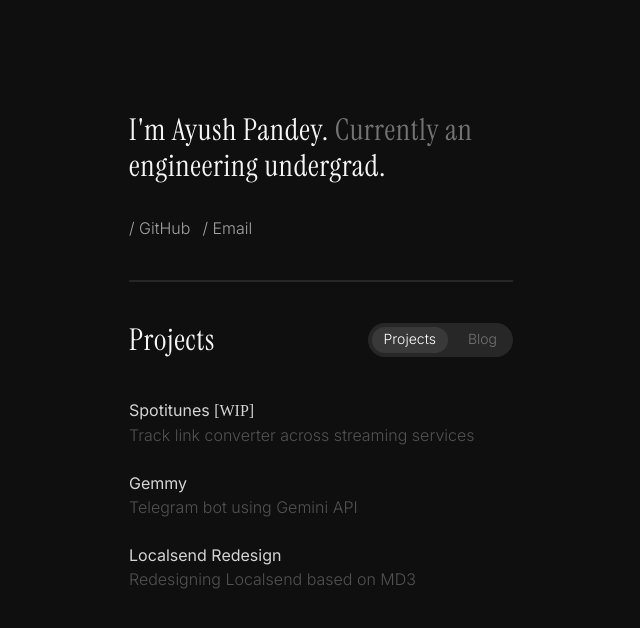
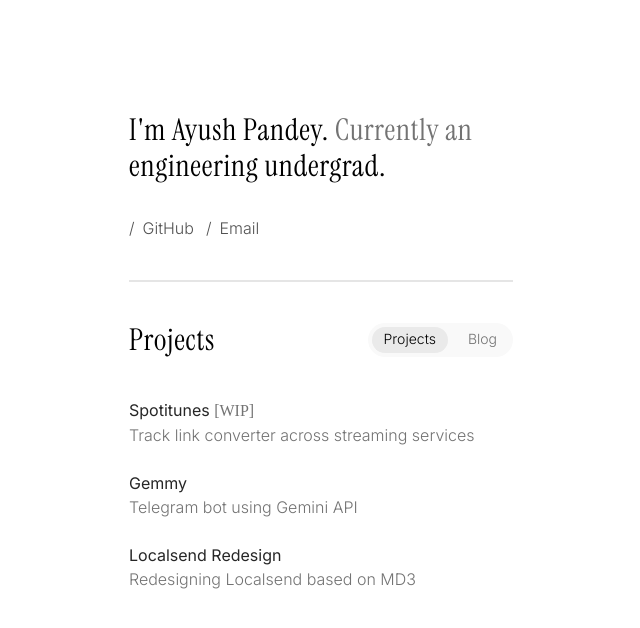
Before and after one commit to electr1fy0/me, a plain HTML site: page index.html in a window 1280 px wide. Shown: the whole page, without its empty margins (319-959 px from the left). Drawn offline with Linux system fonts and the light colour scheme; a web font is replaced by a local one.

Commit message:
add light mode

```diff
--- a/index.html
+++ b/index.html
@@ -16,29 +16,30 @@
 </head>
 
 
-<body class="font-inter sm:mx-auto max-w-96 bg-[#0F0F0F] text-neutral-100 mx-8 selection:bg-neutral-400">
+<body class="font-inter sm:mx-auto max-w-96 dark:bg-[#0F0F0F] dark:text-neutral-100 mx-8 selection:bg-neutral-400 decoration-red-500">
     <div class="my-28">
         <h1 class="text-3xl font-instrument tracking-wide">I'm Ayush Pandey. <span class="text-neutral-500">Currently an
             </span>engineering undergrad.</h1>
-        <div class="mt-8 flex gap-3 text-neutral-400 font-light">
-            <div><a class="flex items-center gap-2 hover:underline hover:underline-offset-4"
-                    href="https://github.com/electr1fy0/" target="_blank" rel="noopener noreferrer"> / GitHub </a></div>
-            <div><a class="flex items-center gap-2 hover:underline hover:underline-offset-4"
-                    href="mailto:thisisayushpandey@gmail.com" target="_blank" rel="noopener noreferrer"> / Email </a>
+        <div class="mt-8 flex gap-3 dark:text-neutral-400 text-neutral-600 font-light">
+            <div><a class="flex items-center gap-2  "
+                href="https://github.com/electr1fy0" target="_blank" rel="noopener noreferrer">/ <span class="hover:underline hover:underline-offset-4 decoration-neutral-400 dark:decoration-neutral-600">GitHub</span>  </a>
+        </div>
+            <div><a class="flex items-center gap-2  "
+                    href="mailto:thisisayushpandey@gmail.com" target="_blank" rel="noopener noreferrer">/ <span class="hover:underline hover:underline-offset-4 decoration-neutral-400 dark:decoration-neutral-600">Email</span>  </a>
             </div>
         </div>
-        <hr class="border-neutral-800 border-[0.5px] my-10">
+        <hr class="dark:border-neutral-800 border-neutral-200 border-[0.5px] my-10">
         <!-- Tabbed Section -->
         <div class="flex justify-between items-center mt-10">
             <!-- Dynamic Title (Will change based on tab selection) -->
             <h1 id="tabText" class="font-instrument text-3xl tracking-wide">Projects</h1>
 
             <!-- Navigation Tabs -->
-            <div class="flex items-center  bg-[#272727] rounded-full text-sm font-light ">
+            <div class="flex items-center  dark:bg-[#272727] bg-[#f9f9f9] rounded-full text-sm font-light ">
                 <button id="projectsTab"
-                    class="tab-btn  text-white py-0.5 px-3 border-b-2 border-transparent bg-[#393939] m-1  focus:border-neutral-100 rounded-full ">Projects</button>
+                    class="tab-btn  dark:text-white py-0.5  px-3 border-b-2 border-transparent bg-[#eaeaea] dark:bg-[#393939] m-1  dark:focus:border-neutral-100 rounded-full ">Projects</button>
                 <button id="blogTab"
-                    class="tab-btn  text-neutral-500 py-0.5 px-3 border-b-2 border-transparent m-1  focus:border-neutral-100 rounded-full">Blog</button>
+                    class="tab-btn  text-neutral-500  py-0.5 px-3 border-b-2 border-transparent m-1  dark:focus:border-neutral-100 rounded-full">Blog</button>
             </div>
         </div>
 
@@ -47,21 +48,21 @@
             <ul class="space-y-6">
                 <li>
                     <a href="https://github.com/electr1fy0/spotitunes" target="_blank">
-                        <p class="text-neutral-300 hover:underline hover:underline-offset-4">Spotitunes <span class="text-neutral-300 font-satoshi">[WIP]</span></p>
+                        <p class="dark:text-neutral-300 text-neutral-800 hover:underline hover:underline-offset-4 decoration-neutral-400 dark:decoration-neutral-600">Spotitunes <span class="dark:text-neutral-300 text-neutral-500 font-satoshi">[WIP]</span></p>
                     </a>
-                    <p class="text-neutral-600 font-light">Track link converter across streaming services</p>
+                    <p class="dark:text-neutral-600 text-neutral-500 font-light">Track link converter across streaming services</p>
                 </li>
                 <li>
                     <a href="https://thisisayush.vercel.app/projects/gpt-bot.html">
-                        <p class="text-neutral-300 hover:underline hover:underline-offset-4">Gemmy</p>
+                        <p class="dark:text-neutral-300 text-neutral-800 hover:underline hover:underline-offset-4 decoration-neutral-400 dark:decoration-neutral-600">Gemmy</p>
                     </a>
-                    <p class="text-neutral-600 font-light">Telegram bot using Gemini API</p>
+                    <p class="dark:text-neutral-600 text-neutral-500 font-light">Telegram bot using Gemini API</p>
                 </li>
                 <li>
                     <a href="https://thisisayush.vercel.app/projects/localsend-redesign.html">
-                        <p class="text-neutral-300 hover:underline hover:underline-offset-4">Localsend Redesign</p>
+                        <p class="dark:text-neutral-300 text-neutral-800 hover:underline hover:underline-offset-4 decoration-neutral-400 dark:decoration-neutral-600">Localsend Redesign</p>
                     </a>
-                    <p class="text-neutral-600 font-light">Redesigning Localsend based on MD3</p>
+                    <p class="dark:text-neutral-600 text-neutral-500 font-light">Redesigning Localsend based on MD3</p>
                 </li>
             </ul>
         </div>
@@ -74,10 +75,10 @@
                     <div class="flex justify-between items-center">
                         <div>
                             <a href="getting-good.html">
-                                <p class="text-neutral-300 hover:underline hover:underline-offset-4">Getting good</p>
+                                <p class="dark:text-neutral-300 text-neutral-800  hover:underline hover:underline-offset-4 decoration-neutral-400 dark:decoration-neutral-600">Getting good</p>
                             </a>
                         </div>
-                        <div class="text-neutral-500 font-satoshi">06 Jun</div>
+                        <div class="text-neutral-500  font-satoshi">06 Jun</div>
                     </div>
 
 
@@ -86,7 +87,7 @@
                     <div class="flex justify-between items-center">
                         <div>
                             <a href="second-brain.html">
-                                <p class="text-neutral-300 hover:underline hover:underline-offset-4">Second Brain</p>
+                                <p class="dark:text-neutral-300 hover:underline hover:underline-offset-4 decoration-neutral-400 dark:decoration-neutral-600">Second Brain</p>
                             </a>
                         </div>
                         <div class="text-neutral-500 font-satoshi">28 May</div>
--- a/index.js
+++ b/index.js
@@ -15,10 +15,10 @@ projectsTab.addEventListener('click', function () {
     tabText.textContent = "Projects";
 
     // Update tab styles for active/inactive state
-    projectsTab.classList.add('text-white', 'bg-[#393939]');
+    projectsTab.classList.add('dark:text-white', 'dark:bg-[#393939]', 'bg-[#eaeaea]');
     projectsTab.classList.remove('text-neutral-500');
 
-    blogTab.classList.remove('text-white', 'bg-[#393939]');
+    blogTab.classList.remove('dark:text-white', 'dark:bg-[#393939]', 'bg-[#eaeaea]');
     blogTab.classList.add('text-neutral-500');
 });
 
@@ -32,9 +32,9 @@ blogTab.addEventListener('click', function () {
     tabText.textContent = "Blog";
 
     // Update tab styles for active/inactive state
-    blogTab.classList.add('text-white', 'bg-[#393939]');
+    blogTab.classList.add('dark:text-white', 'dark:bg-[#393939]', 'bg-[#eaeaea]');
     blogTab.classList.remove('text-neutral-500');
 
-    projectsTab.classList.remove('text-white', 'bg-[#393939]');
+    projectsTab.classList.remove('dark:text-white', 'dark:bg-[#393939]', 'bg-[#eaeaea]');
     projectsTab.classList.add('text-neutral-500');
 });
```
Also changed, not shown: output.css.
